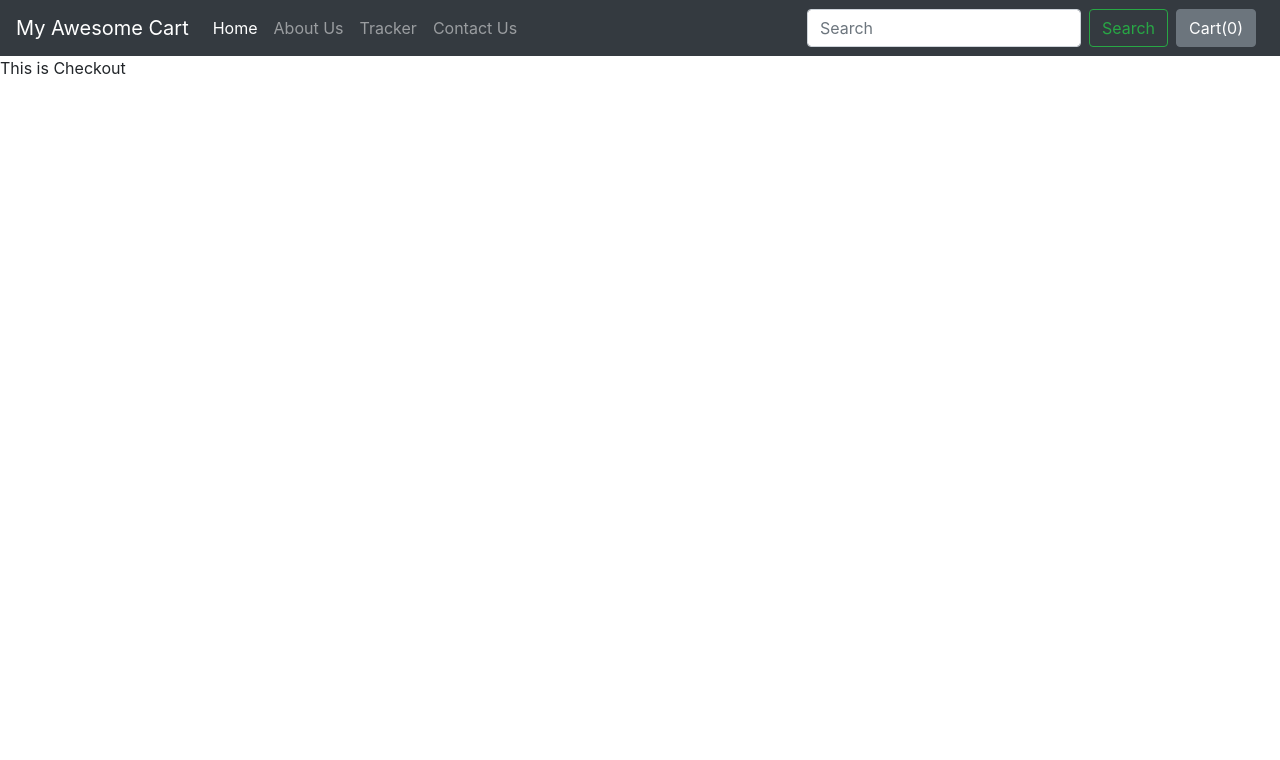
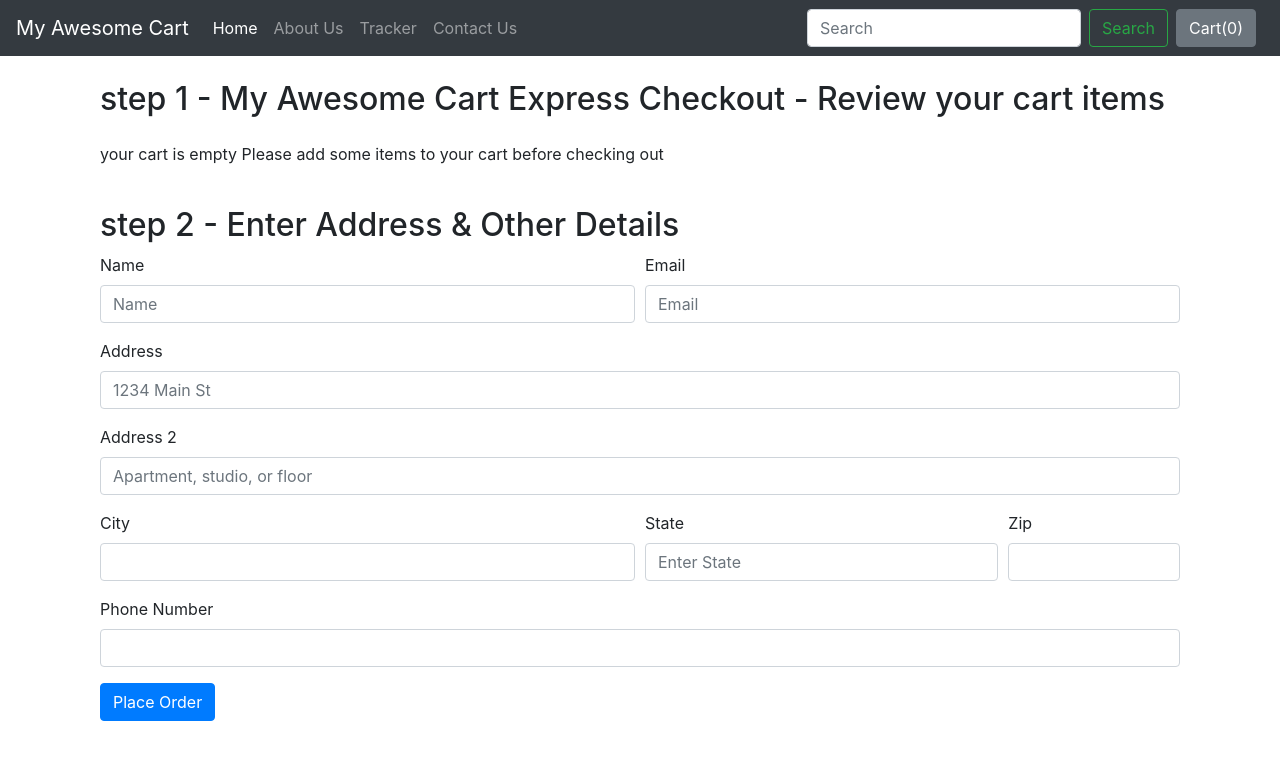
Before and after one commit to sbairagi/MyAwesomeCart, a Django app: page /shop/checkout/ in a window 1280 px wide. Shown: the top 760 px of the page. Run offline with Django 3.2, Linux system fonts and the light colour scheme; some libraries are stand-ins or nearby versions.

Commit message:
create checkout page and improving cart

```diff
--- a/shop/admin.py
+++ b/shop/admin.py
@@ -1,6 +1,7 @@
 from django.contrib import admin
-from .models import Product,Contact
+from .models import Product,Contact,Orders
 
 # Register your models here.
 admin.site.register(Product)
 admin.site.register(Contact)
+admin.site.register(Orders)
--- a/shop/templates/shop/checkout.html
+++ b/shop/templates/shop/checkout.html
@@ -1,4 +1,96 @@
 {% extends 'shop/basic.html' %}
 
 {% block title%} Title of Checkout{% endblock %}
-{% block body %} This is Checkout{% endblock %}
+{% block body %}
+
+<div class="container">
+    <div class="col my-4">
+        <h2>step 1 - My Awesome Cart Express Checkout - Review your cart items </h2>
+        <div class="my-4">
+            <ul class="list-group" id="items">
+
+            </ul>
+        </div>
+    </div>
+    <div class="col my-4">
+        <h2>step 2 - Enter Address & Other Details </h2>
+            <form method="post" action="/shop/checkout">{% csrf_token %}
+                <input type="hidden" name="itemsJson" id="itemsJson">
+              <div class="form-row">
+                <div class="form-group col-md-6">
+                  <label for="inputname">Name</label>
+                  <input type="name" class="form-control" id="inputname" placeholder="Name">
+                </div>
+                <div class="form-group col-md-6">
+                  <label for="inputEmail4">Email</label>
+                  <input type="email" class="form-control" id="inputEmail4" placeholder="Email">
+                </div>
+              </div>
+              <div class="form-group">
+                <label for="inputAddress">Address</label>
+                <input type="text" class="form-control" id="inputAddress" placeholder="1234 Main St">
+              </div>
+              <div class="form-group">
+                <label for="inputAddress2">Address 2</label>
+                <input type="text" class="form-control" id="inputAddress2" placeholder="Apartment, studio, or floor">
+              </div>
+              <div class="form-row">
+                <div class="form-group col-md-6">
+                  <label for="inputCity">City</label>
+                  <input type="text" class="form-control" id="inputCity">
+                </div>
+                <div class="form-group col-md-4">
+                  <label for="inputState">State</label>
+                  <input type="text" class="form-control" id="inputState" placeholder="Enter State">
+                </div>
+                <div class="form-group col-md-2">
+                  <label for="inputZip">Zip</label>
+                  <input type="text" class="form-control" id="inputZip">
+                </div>
+              </div>
+              <div class="form-group Phone">
+                  <label for="inputPhone">Phone Number </label>
+                  <input type="tel" class="form-control" id="inputPhone">
+                </div>
+              <button type="submit" class="btn btn-primary">Place Order</button>
+            </form>
+    </div>
+</div>
+{% endblock %}
+
+{% block js %}
+
+<script>
+    //  Creating our cart
+    if (localStorage.getItem("cart")== null){
+    var cart = {};
+    }
+    else{
+    // featch data for console localstorage in variable
+    cart = JSON.parse(localStorage.getItem("cart"));
+    }
+    console.log(cart);
+    var sum = 0;
+    if ($.isEmptyObject(cart)){
+    // if object is empty
+    mystr = `<p>your cart is empty  Please add some items to your cart before checking out</p>`
+            $('#items').append(mystr);
+
+    }
+    else{
+        for(var item in cart){
+
+            let name = cart[item][1];
+            let qty = cart[item][0];
+            sum = sum + qty;
+            mystr = `<li class="list-group-item d-flex justify-content-between align-items-center">
+                    ${name}
+                    <span class="badge badge-primary badge-pill">${qty}</span>
+                  </li>`
+            $('#items').append(mystr);
+        }
+    }
+    document.getElementById('cart').innerHTML = sum ;
+</script>
+
+{% endblock %}
```
Also changed, not shown: shop/models.py (+12 -0 lines), shop/templates/shop/index.html (+12 -10 lines), shop/migrations/0004_orders.py (added).
